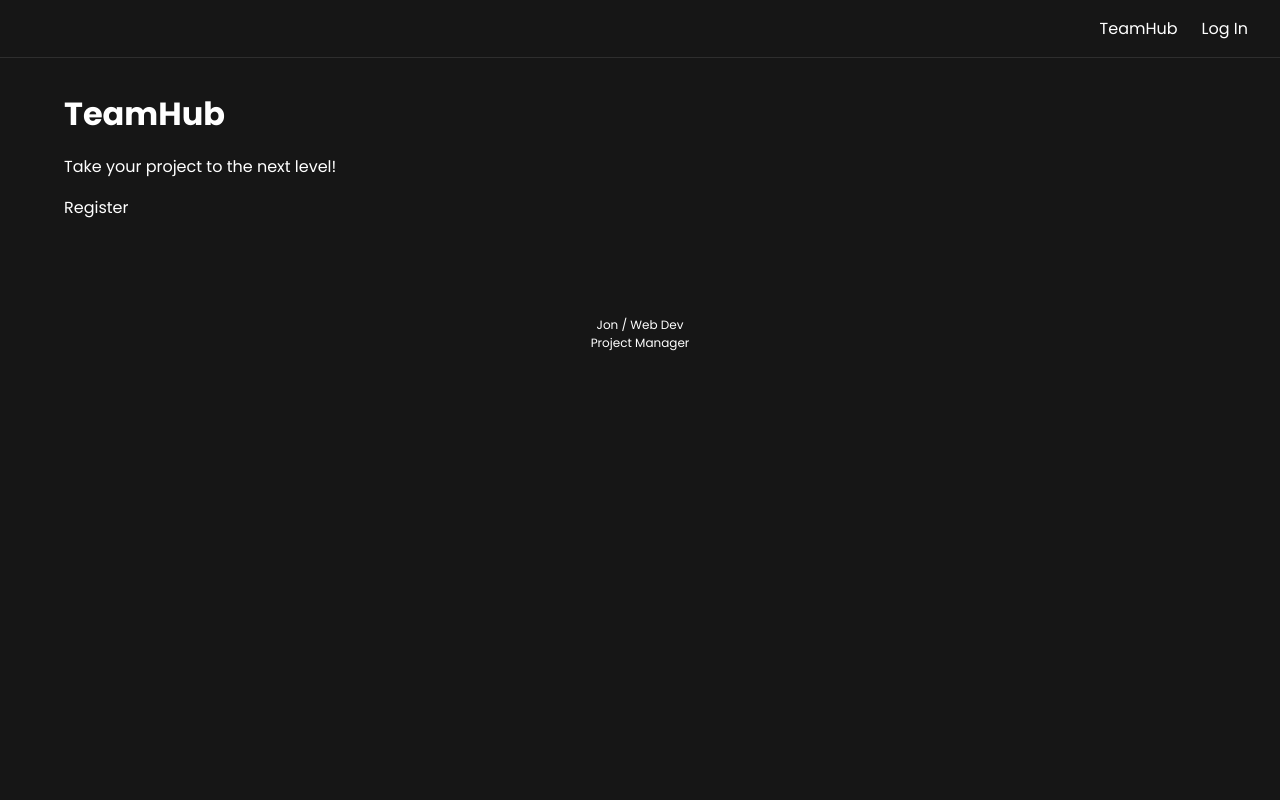
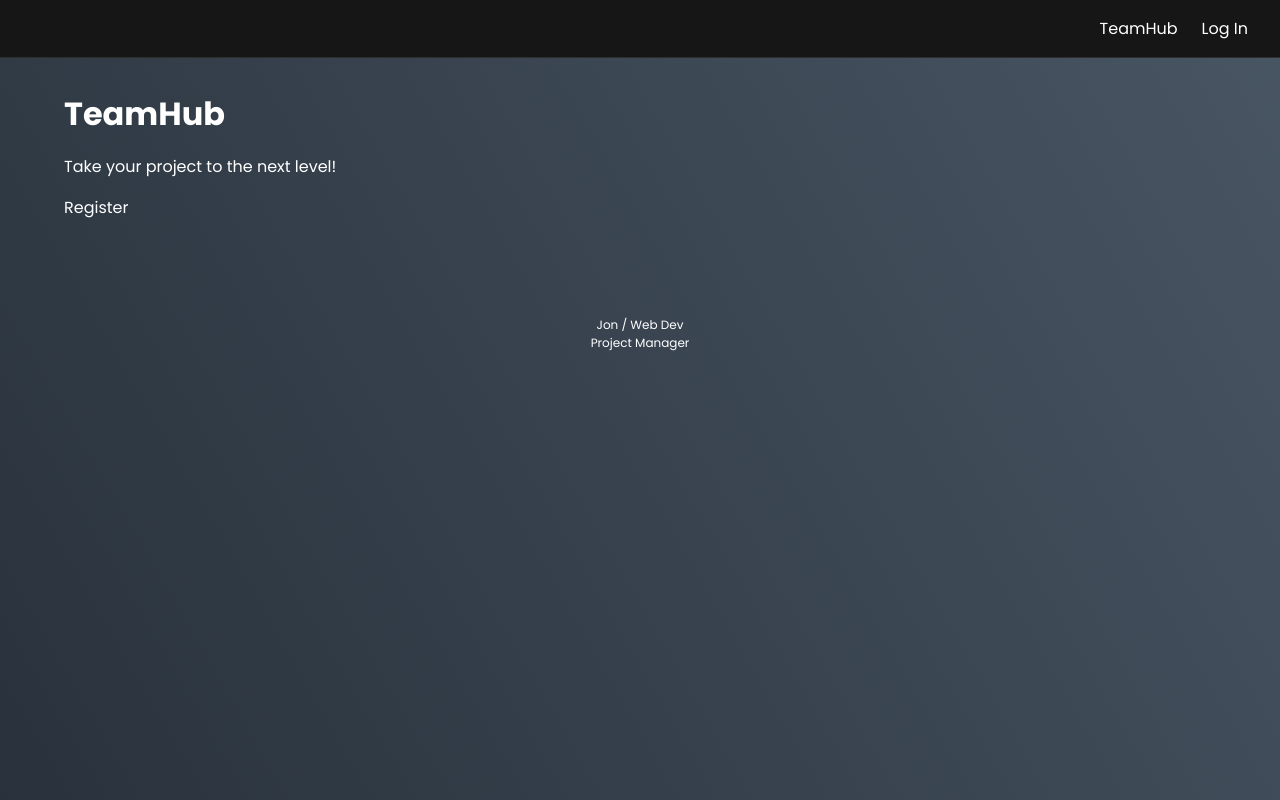
Before and after one commit to venoblin/teamhub-frontend, a React (Create React App) app: page / in a window 1280 px wide. Built offline with nearby package versions, Linux system fonts and the light colour scheme; no server answers.

Commit message:
worked on styling

```diff
--- a/src/styles/index.css
+++ b/src/styles/index.css
@@ -5,9 +5,7 @@ body {
   font-family: "Poppins", sans-serif;
   -webkit-font-smoothing: antialiased;
   -moz-osx-font-smoothing: grayscale;
-  background-color: #161616;
-  background-repeat: no-repeat;
-  background-size: cover;
+  background-image: linear-gradient(60deg, #29323c 0%, #485563 100%);
   color: #FFFFFF;
 }
 
--- a/src/styles/index.scss
+++ b/src/styles/index.scss
@@ -7,9 +7,7 @@ body {
   font-family: 'Poppins', sans-serif;
   -webkit-font-smoothing: antialiased;
   -moz-osx-font-smoothing: grayscale;
-  background-color: $bgColor;
-  background-repeat: no-repeat;
-  background-size: cover;
+  background-image: linear-gradient(60deg, #29323c 0%, #485563 100%);
   color: $whiteColor;
 }
 
```
Also changed, not shown: 1 other file (tests, documents, lock files or other folders).
